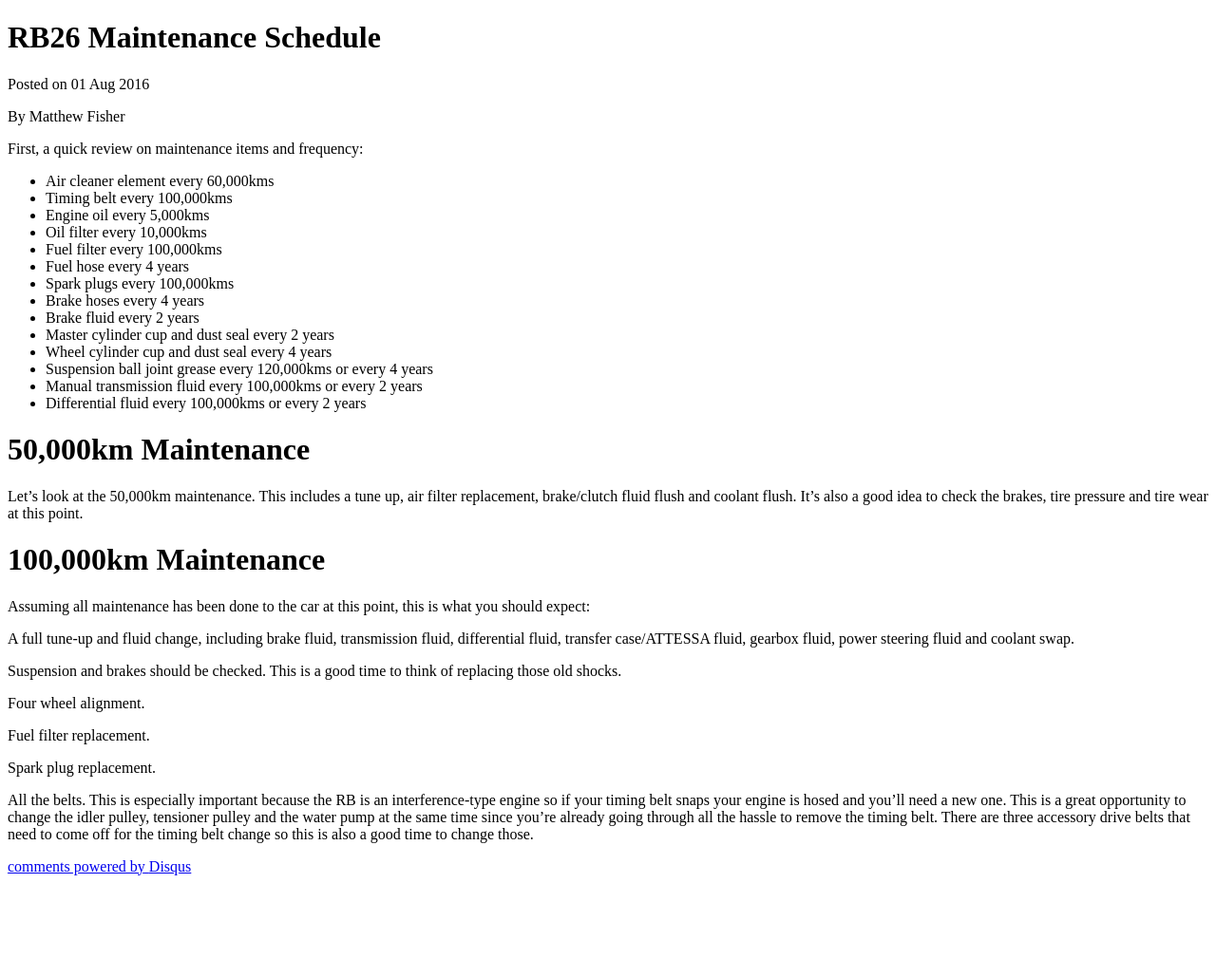
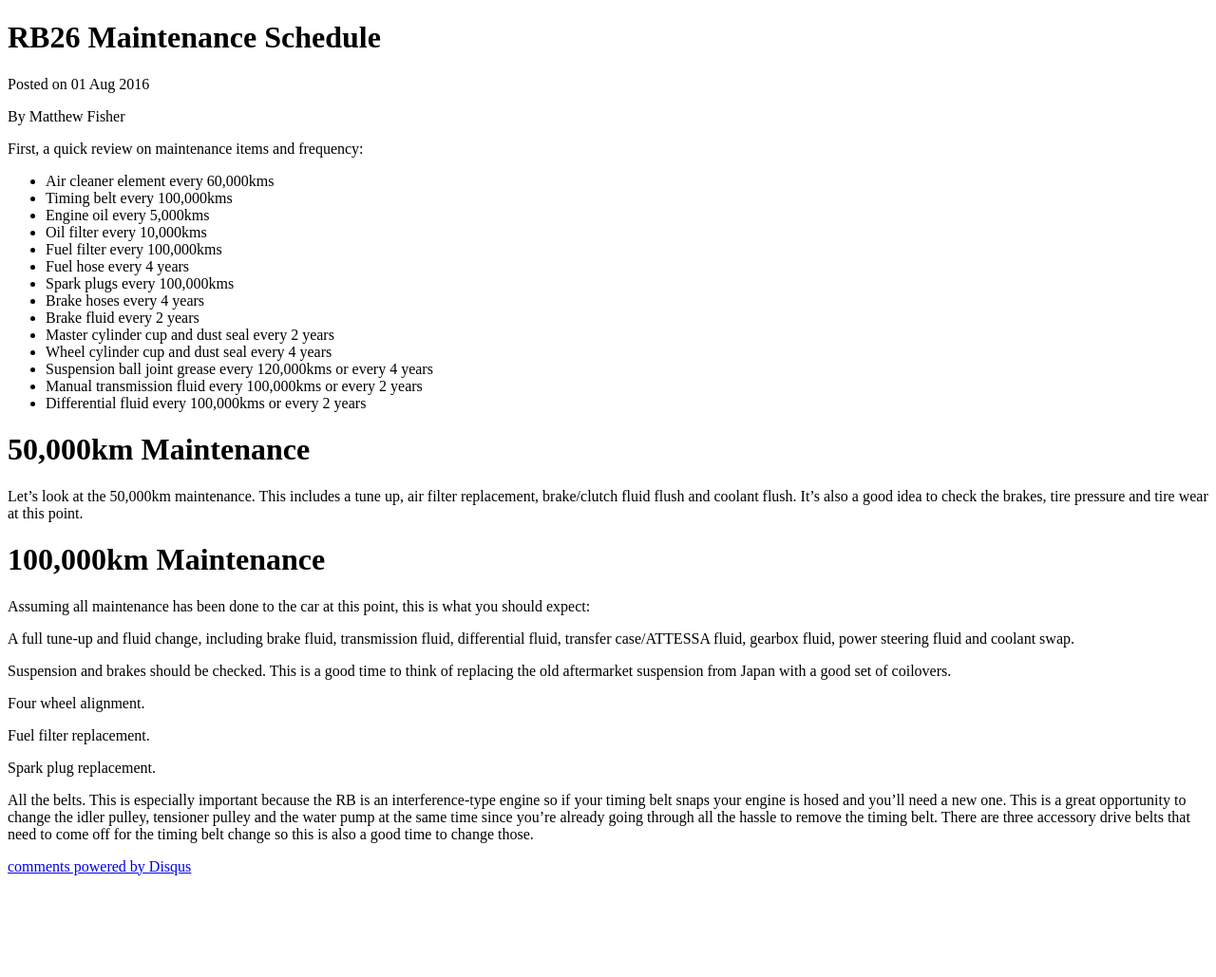
Before and after one commit to bacongobbler/bacongobbler.github.io, a Jekyll site: the page built from garage/maintenance/schedule.md, in a window 1280 px wide. Shown: the whole page at 95% size. Built offline with Jekyll 4.4.1, drawn with Linux system fonts in a browser that asks for light colours; comment, search, counter and statistics services are not loaded.

Commit message:
elaborate more on "old shocks"

```diff
--- a/garage/maintenance/schedule.md
+++ b/garage/maintenance/schedule.md
@@ -39,7 +39,8 @@ Assuming all maintenance has been done to the car at this point, this is what yo
 A full tune-up and fluid change, including brake fluid, transmission fluid, differential fluid,
 transfer case/ATTESSA fluid, gearbox fluid, power steering fluid and coolant swap.
 
-Suspension and brakes should be checked. This is a good time to think of replacing those old shocks.
+Suspension and brakes should be checked. This is a good time to think of replacing the old
+aftermarket suspension from Japan with a good set of coilovers.
 
 Four wheel alignment.
 
```
